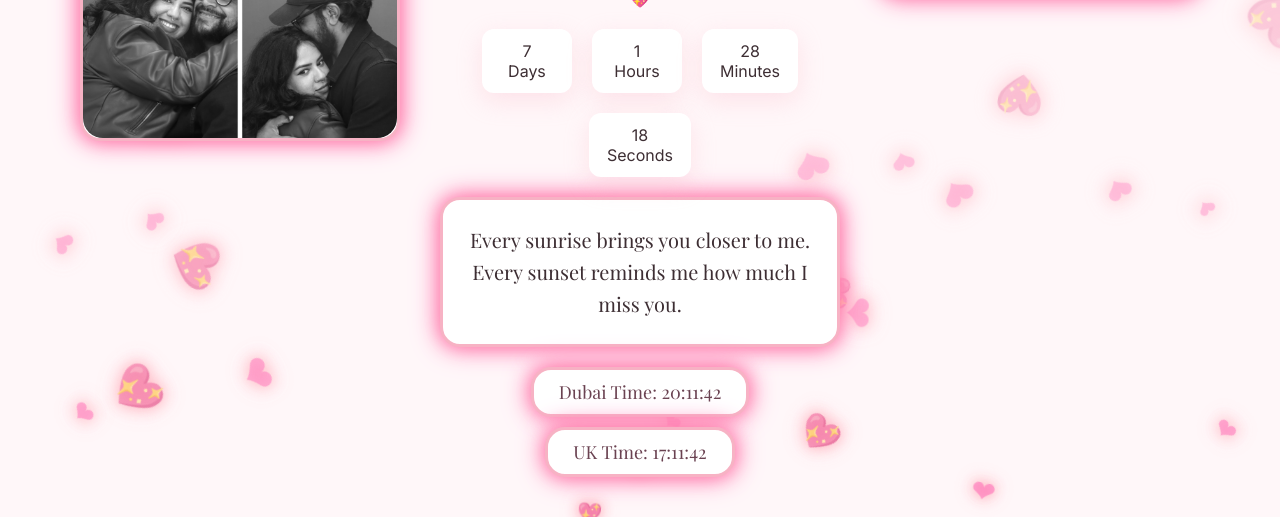
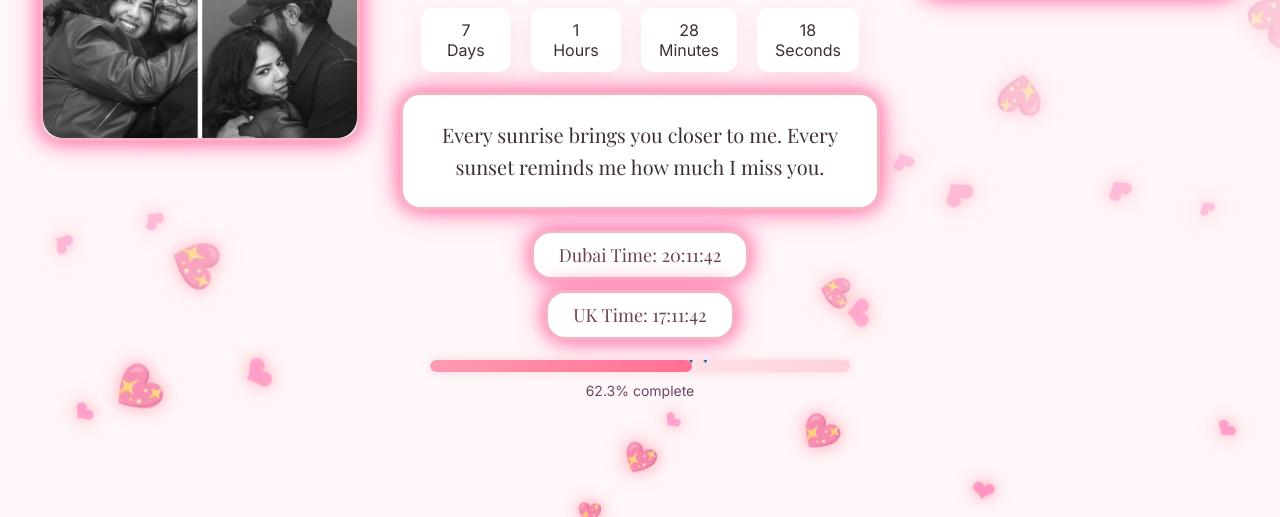
Before and after one commit to jaivirpalsingh/I-Love-You-So-Much-Countdown, a plain HTML site: page index.html in a window 1280 px wide. Shown: the part 285-802 px from the top of the page. Drawn offline with nearby package versions, Linux system fonts and the light colour scheme; a web font is replaced by a local one.

Commit message:
Update index.html

```diff
--- a/index.html
+++ b/index.html
@@ -56,7 +56,7 @@
     }
 
     .center-content {
-      max-width: 400px;
+      max-width: 480px;
       text-align: center;
       position: relative;
     }
@@ -162,25 +162,85 @@
         width: 90%;
       }
     }
+
+    /* ✈️ Flight progress bar */
+    .flight-progress {
+      margin-top: 20px;
+      text-align: center;
+      position: relative;
+    }
+    .track {
+      position: relative;
+      width: 100%;
+      height: 12px;
+      background: linear-gradient(90deg, rgba(255,255,255,0.7), rgba(255,192,203,0.7));
+      border-radius: 10px;
+      overflow: hidden;
+      margin: 0 auto;
+      max-width: 420px;
+      box-shadow: 0 0 8px rgba(247,178,196,0.5);
+    }
+    .fill {
+      position: absolute;
+      left: 0;
+      top: 0;
+      bottom: 0;
+      width: 0%;
+      background: linear-gradient(90deg, #ff9bb3, #ff6f91);
+      border-radius: 10px;
+      transition: width 1s ease-out;
+    }
+    .plane {
+      position: absolute;
+      top: -25px;
+      font-size: 24px;
+      transition: left 1s ease-out;
+    }
+    .progress-label {
+      font-size: 14px;
+      color: #6b495e;
+      margin-top: 10px;
+    }
   </style>
 </head>
 <body>
   <div class="main-layout">
+    <!-- Left hero image -->
     <div class="side-img">
-      <img id="heroImg" src="" alt="Us">
+      <!-- We set the exact filename you confirmed -->
+      <img id="heroImg" src="hero.png" alt="Us">
     </div>
 
+    <!-- Center content -->
     <div class="center-content">
       <h1>Counting Down Till You Are Back My Princess Wife 💖</h1>
       <p class="subtitle">I love you forever and always to infinity and beyond and beyond you are my amazing gorgeous beautifully Wife 💖</p>
+
+      <!-- Countdown -->
       <div id="countdown" class="countdown"></div>
+
+      <!-- Poem box (rotating) -->
       <div id="poem" class="poem"></div>
+
+      <!-- Times -->
       <div class="time-container">
         <div id="dubaiTime" class="time-box">Dubai Time: --:--</div>
         <div id="ukTime" class="time-box">UK Time: --:--</div>
       </div>
+
+      <!-- ✈️ Flight Progress Bar -->
+      <div class="flight-progress">
+        <div class="track">
+          <div class="plane" id="plane">✈️</div>
+          <div class="fill" id="progress-fill"></div>
+        </div>
+        <div class="progress-label">
+          <span id="progress-text">0% complete</span>
+        </div>
+      </div>
     </div>
 
+    <!-- Right slideshow -->
     <div class="slideshow-container">
       <div class="mySlides"><img src="1.png" alt="photo 1"></div>
       <div class="mySlides"><img src="2.png" alt="photo 2"></div>
@@ -200,31 +260,35 @@
   </div>
 
   <script>
-    const countdownEl = document.getElementById('countdown');
-    const target = new Date(Date.UTC(new Date().getFullYear(), 9, 23, 17, 40, 0));
+    // --- Countdown to Oct 23, 2025 18:40 UK (17:40 UTC) ---
+    const target = new Date(Date.UTC(2025, 9, 23, 17, 40, 0));
     function updateCountdown(){
       const now = new Date();
       const diff = target - now;
-      if(diff <= 0){ countdownEl.textContent = 'You’re finally together 💕'; return; }
+      if(diff <= 0){
+        document.getElementById('countdown').textContent = "You’re finally together 💕";
+        return;
+      }
       const d = Math.floor(diff / (1000 * 60 * 60 * 24));
       const h = Math.floor((diff / (1000 * 60 * 60)) % 24);
       const m = Math.floor((diff / (1000 * 60)) % 60);
       const s = Math.floor((diff / 1000) % 60);
-      countdownEl.innerHTML = `<div>${d}<br>Days</div><div>${h}<br>Hours</div><div>${m}<br>Minutes</div><div>${s}<br>Seconds</div>`;
+      document.getElementById('countdown').innerHTML =
+        `<div>${d}<br>Days</div><div>${h}<br>Hours</div><div>${m}<br>Minutes</div><div>${s}<br>Seconds</div>`;
     }
-    updateCountdown();
-    setInterval(updateCountdown,1000);
+    setInterval(updateCountdown,1000); updateCountdown();
 
+    // --- Local times ---
     function updateTimes() {
       const now = new Date();
-      const ukTime = now.toLocaleTimeString('en-GB', { hour: '2-digit', minute: '2-digit', second: '2-digit', timeZone: 'Europe/London' });
-      const dubaiTime = now.toLocaleTimeString('en-GB', { hour: '2-digit', minute: '2-digit', second: '2-digit', timeZone: 'Asia/Dubai' });
-      document.getElementById('ukTime').textContent = `UK Time: ${ukTime}`;
-      document.getElementById('dubaiTime').textContent = `Dubai Time: ${dubaiTime}`;
+      document.getElementById('ukTime').textContent =
+        'UK Time: ' + now.toLocaleTimeString('en-GB',{hour:'2-digit',minute:'2-digit',second:'2-digit',timeZone:'Europe/London'});
+      document.getElementById('dubaiTime').textContent =
+        'Dubai Time: ' + now.toLocaleTimeString('en-GB',{hour:'2-digit',minute:'2-digit',second:'2-digit',timeZone:'Asia/Dubai'});
     }
-    updateTimes();
-    setInterval(updateTimes, 1000);
+    setInterval(updateTimes,1000); updateTimes();
 
+    // --- Rotating poem lines (same list as your original) ---
     const poems = [
       `I stopped counting days; I’m counting heartbeats until yours matches mine again.`,
       `Every sunrise brings you closer to me. Every sunset reminds me how much I miss you.`,
@@ -257,57 +321,59 @@
       `Your name is the softest thought in my heart’s every whisper.`,
       `When I think of you, distance disappears.`
     ];
-
     const poemEl = document.getElementById('poem');
-    let i = 0;
+    let poemIndex = 0;
     function showPoem(){
       poemEl.classList.remove('visible');
       setTimeout(() => {
-        poemEl.innerHTML = poems[i];
+        poemEl.innerHTML = poems[poemIndex];
         poemEl.classList.add('visible');
-      }, 500);
-      i = (i + 1) % poems.length;
+      }, 400);
+      poemIndex = (poemIndex + 1) % poems.length;
     }
     showPoem();
     setInterval(showPoem, 10000);
 
+    // --- ✈️ Plane progress bar (Oct 5 start -> Oct 23 arrival) ---
+    const startDate = new Date('2025-10-05T00:00:00Z'); // Sneha left
+    const targetDate = new Date('2025-10-23T17:40:00Z'); // Sneha returns (UK 18:40)
+    function updateProgressBar() {
+      const progressFill = document.getElementById('progress-fill');
+      const plane = document.getElementById('plane');
+      const progressText = document.getElementById('progress-text');
+      const now = new Date();
+      const total = targetDate - startDate;
+      const elapsed = now - startDate;
+      let p = Math.min(Math.max(elapsed / total, 0), 1) * 100;
+      progressFill.style.width = p + '%';
+      plane.style.left = `calc(${p}% - 12px)`;
+      progressText.textContent = p.toFixed(1) + '% complete';
+    }
+    setInterval(updateProgressBar, 1000); updateProgressBar();
+
+    // --- Slideshow ---
     let slideIndex = 0;
     function showSlides(){
       const slides = document.getElementsByClassName('mySlides');
-      for(let i=0;i<slides.length;i++) slides[i].style.display = 'none';
-      slideIndex++;
-      if(slideIndex > slides.length){slideIndex=1}
-      slides[slideIndex-1].style.display = 'block';
-      setTimeout(showSlides, 6000);
+      for(let i=0;i<slides.length;i++) slides[i].style.display='none';
+      slideIndex++; if(slideIndex>slides.length){slideIndex=1}
+      slides[slideIndex-1].style.display='block';
+      setTimeout(showSlides,6000);
     }
     showSlides();
 
+    // --- Floating hearts ---
     function createFloatingHeart(){
-      const heart = document.createElement('div');
+      const heart=document.createElement('div');
       heart.classList.add('floating-heart');
-      heart.textContent = Math.random() > 0.5 ? '❤' : '💖';
-      heart.style.left = Math.random()*100 + 'vw';
-      heart.style.fontSize = (16 + Math.random()*24)+'px';
-      heart.style.animationDuration = (5 + Math.random()*5)+'s';
+      heart.textContent=Math.random()>0.5?'❤':'💖';
+      heart.style.left=Math.random()*100+'vw';
+      heart.style.fontSize=(16+Math.random()*24)+'px';
+      heart.style.animationDuration=(5+Math.random()*5)+'s';
       document.body.appendChild(heart);
       setTimeout(()=>heart.remove(),10000);
     }
     setInterval(createFloatingHeart,200);
-
-    (function loadHero(){
-      const candidates = ['hero.png','hero.jpg','hero.jpeg','hero.webp','hero'];
-      const img = document.getElementById('heroImg');
-      let j = 0;
-      function tryNext(){
-        if(j >= candidates.length){ img.alt = 'Hero image not found'; return; }
-        const test = new Image();
-        const src = candidates[j++];
-        test.onload = function(){ img.src = src; };
-        test.onerror = tryNext;
-        test.src = src;
-      }
-      tryNext();
-    })();
   </script>
 </body>
 </html>
```
